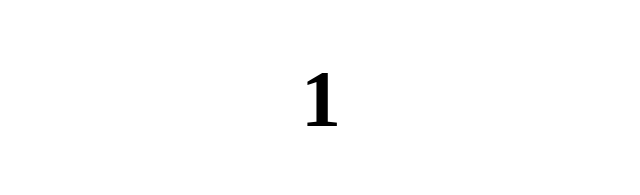
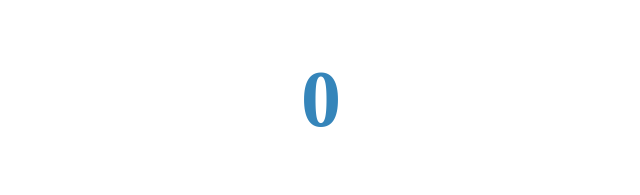
Before and after one commit to armendlahi/learning-react-ick, a React (Create React App) app: page / in a window 1280 px wide. Shown: the top 195 px of the page, without its empty margins (319-959 px from the left). Built offline with nearby package versions, Linux system fonts and the light colour scheme.

Commit message:
Use effect example.

```diff
--- a/package.json
+++ b/package.json
@@ -7,6 +7,7 @@
     "@testing-library/react": "^9.5.0",
     "@testing-library/user-event": "^7.2.1",
     "axios": "^0.19.2",
+    "randomcolor": "^0.5.4",
     "react": "^16.13.1",
     "react-dom": "^16.13.1",
     "react-scripts": "3.4.1"
--- a/src/App.js
+++ b/src/App.js
@@ -1,4 +1,5 @@
-import React, { useState } from 'react';
+import React, { useState, useEffect } from 'react';
+import randomColor from 'randomcolor';
 
 const style = {
     fontSize: 40,
@@ -8,32 +9,20 @@ const style = {
 };
 
 const App = () => {
-    // const state = useState(1);
-    // const count = state[0];
-    // const setCount = state[1];
-    const [count, setCount] = useState(1);
-
-    // console.log(myFunc(5));
+    const [count, setCount] = useState(0);
+    const [color, setColor] = useState('#000');
 
     const changeCount = action => {
         setCount(prevState => action === 'increment' ? prevState + 1 : prevState - 1);
+    }
 
-        // action === 'increment'
-        // if (action === 'increment') {
-        //     setCount(prevCount => prevCount + 1);
-        // } else if (action === 'decrement') {
-        //     setCount(prevCount => prevCount - 1);
-        // } else {
-        //     throw new Error('Invalid parameter');
-        // }
-    }
-    // function increment() {
-    //     setCount(prevCount => prevCount + 1);
-    // }
+    useEffect(() => {
+        setColor(randomColor());
+    }, [count]);
 
     return (
         <div style={style}>
-            <h1>{count}</h1>
+            <h1 style={{ color }}>{count}</h1>
             <button onClick={() => changeCount('increment')}>Increment</button>
             <button onClick={() => changeCount('decrement')}>Decrement</button>
         </div>
```
Also changed, not shown: 1 other file (tests, documents, lock files or other folders).
